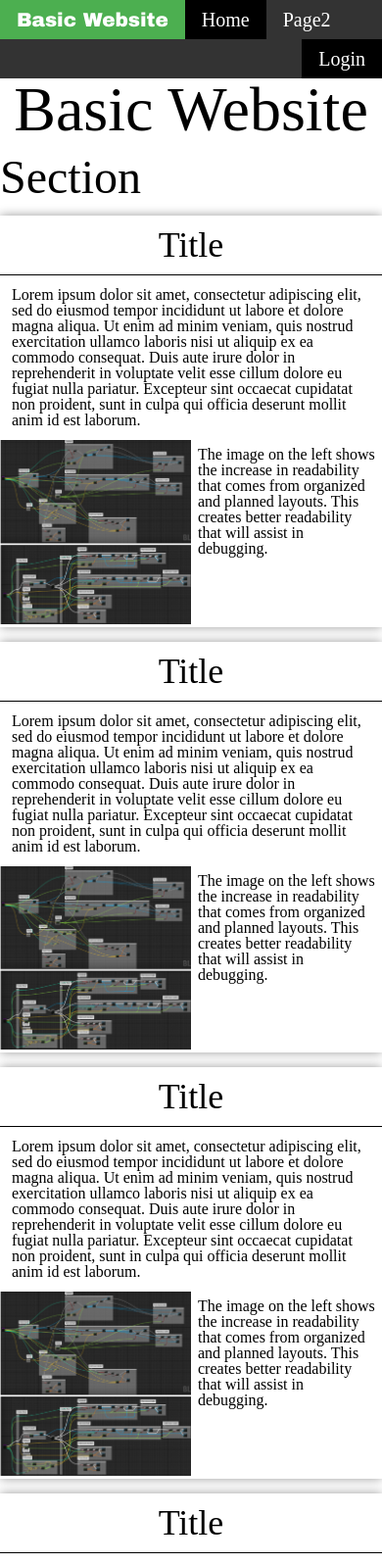
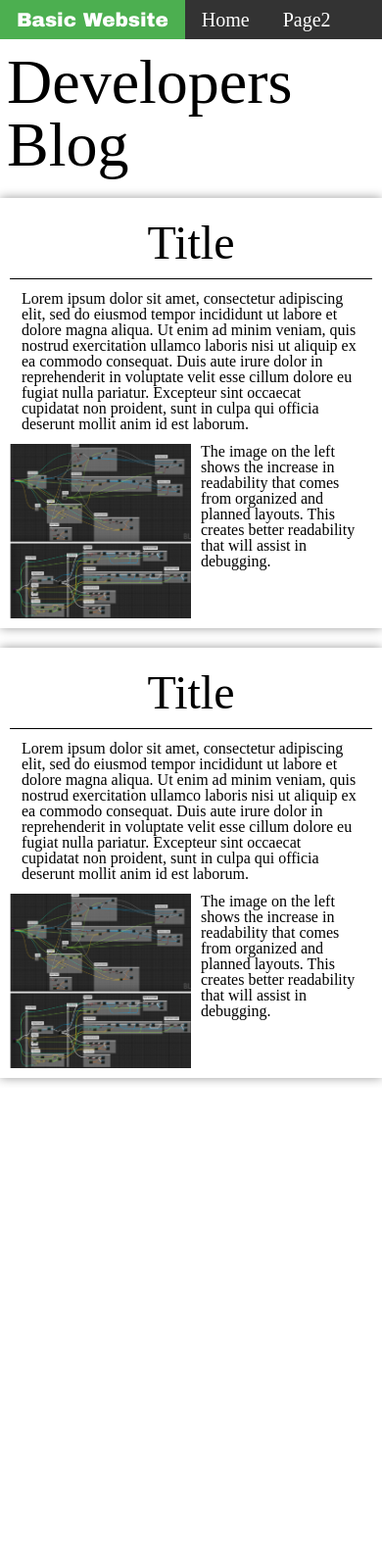
Before and after one commit to architvis/website_example, a website: page public/pages/index.html in a window 390 px wide. Shown: the top 1596 px of the page at 98% size. After the commit the page ends 1110 px from the top, so only its background shows below. Drawn offline with Linux system fonts and the light colour scheme.

Commit message:
removed all classes and ids from html and css, removed all divs and focused on semantics

```diff
--- a/public/css/styles.css
+++ b/public/css/styles.css
@@ -7,12 +7,12 @@ h5{font-size:20px;}
 h6{font-size:18px;}
 
 @media only screen and (max-width: 600px) {
-    .content, .content .intro,.content .card .title {
+    section {
       width: 100%!important;
     }
   }
 
-nav.navbar{
+nav{
     width: 100%;
     background-color:#333;
     color: white;
@@ -20,17 +20,17 @@ nav.navbar{
     height: auto;
 }
 
-nav.navbar ul{
+nav ul{
     vertical-align: baseline;
 }
 
-nav.navbar ul li a, nav.navbar ul li a:visited{
+nav ul li a, nav ul li a:visited{
     vertical-align: baseline;
     padding: 10px 17px;
     color: white;
 }
 
-nav.navbar ul li{
+nav ul li{
     display: inline-flex;
     list-style-type: none;
     float: left;
@@ -40,97 +40,66 @@ nav.navbar ul li{
 }
 
 
-nav.navbar ul li:hover{
+nav ul li:hover{
     background-color: #000;
 }
 
-nav.navbar ul li.active{
+/* nav ul li a:active{
     background-color: #000;
-}
+} */
 
-nav.navbar ul li.login{
-    float: right;
-    background-color: #000000;
-}
-
-nav.navbar ul li a:link, nav.navbar ul i a:visited, nav.navbar ul i a:hover, nav.navbar ul i a:active {
+nav ul li a:link, nav ul i a:visited, nav ul i a:hover, nav ul i a:active {
     text-decoration: none; color: white;
   }
 
-.navbar-brand{
+nav ul li:first-child{
     font-family: 'Archivo Black', sans-serif;
     background-color: #4CAF50;  /*got color from https://www.w3schools.com/css/css_navbar.asp */
 }
 
-.content{
-    width: 600px;
+section{
+    width: 600px;   /* content width - article padding*/
     margin: auto;
-    background-color: white;
 }
 
-.content .intro{
-    width: 100%;
-    text-align: center;
+section header{
+    padding: 12px 7px;
 }
 
-.content .section{
+article{
     width: 100%;
-    padding-top: 13px;
-}
+    box-sizing: border-box;
+    margin: 10px auto;
+    float: left;
+    padding: 10px;
+    background-color: white;
 
-.content .card{
-    width: 100%;
-}
-
-
-/* Modified Code for shadow from https://css-tricks.com/almanac/properties/b/box-shadow/ */
-.content .card
-{
+    /* Modified Code for shadow from https://css-tricks.com/almanac/properties/b/box-shadow/ */
     -webkit-box-shadow:0 0 10px rgba(0,0,0,0.4);
     -moz-box-shadow:0 0 10px rgba(0,0,0,0.4);
     box-shadow:0 0 10px rgba(0,0,0,0.4);
-    margin: 15px 0px;
 }
 
-
-
-.content .card .title{
+article header{
     box-sizing: border-box;
     text-align: center;
-    width: 600px;   /* content width - .card padding*/
     padding: 12px;
     border-bottom: 1px solid #000;
 }
 
-.content .card p{
-    padding: 12px;
+article p{
+    margin: 12px;
 }
 
-.content .card .img-with-text{
-    clear: both;
-    display: inline-flex;
-    overflow: hidden;
-    width: 100%;
-}
-
-.content .card .img-with-text img{
+article img{
     width: 50%;
     float: left;
-}
-
-.content .card .img-with-text .text{
-    box-sizing: border-box;
-    width: 50%;
-    padding: 7px;
-    float: right;
-}
-
-.login-container{
-    margin: 50px 0px;
+    clear: both;
+    padding-right: 10px;
 }
 
 /* Form is a modified version from an old project */
-form.login{
+form{
     position: relative;
     z-index: 1;
     background: #FFFFFF;
@@ -141,7 +110,7 @@ form.login{
     box-shadow: 0 0 20px 0 rgba(0, 0, 0, 0.2), 0 5px 5px 0 rgba(0, 0, 0, 0.24);
 }
 
-form.login input{
+form input{
     font-family: "Roboto", sans-serif;
     outline: 0;
     background: #f2f2f2;
@@ -153,7 +122,7 @@ form.login input{
     font-size: 14px;
 }
 
-form.login button{
+form button{
     font-family: "Roboto", sans-serif;
     text-transform: uppercase;
     outline: 0;
@@ -168,6 +137,6 @@ form.login button{
     cursor: pointer;
 }
 
-form.login button:hover,form.login button:active,form.login button:focus {
+form button:hover,form.login button:active,form.login button:focus {
     background: #43A047;
   }
--- a/public/pages/index.html
+++ b/public/pages/index.html
@@ -13,102 +13,46 @@
 </head>
 
 <body>
-    <nav class="navbar">
+    <nav role="navigation">
         <ul>
-            <li><a class="navbar-brand" href="/">Basic Website</a></li>
-            <li class="active"><a class="navbar-link active" href="/">Home</a></li>
-            <li><a class="navbar-link" href="/page2">Page2</a></li>
-            <li class="login"><a class="navbar-link login" href="/login">Login</a></li>
+            <li><a href="/">Basic Website</a></li>
+            <li><a href="/">Home</a></li>
+            <li><a href="/page2">Page2</a></li>
             <ul />
     </nav>
 
-    <div class="container" id="content">
-            <div class="content">
-                <div class="intro"><h1>Basic Website</h1></div>
-            </div>
-        </div>
-
-        <div class="container" id="content">
-                <div class="content">
-                    <div class="section"><h2>Section</h2></div>
-                </div>
-            </div>
-
-    <div class="container" id="content">
-        <div class="content">
-            <div class="card">
-                <div class="title">
-                    <h3>Title</h3>
-                </div>
+    <section>
+        <header>
+            <h1>Developers Blog</h1>
+        </header>
+        <article>
+            <header>
+                <h2>Title</h2>
+            </header>
+            <p>Lorem ipsum dolor sit amet, consectetur adipiscing elit, sed do eiusmod tempor incididunt ut labore
+                et dolore magna aliqua. Ut enim ad minim veniam, quis nostrud exercitation ullamco laboris nisi ut
+                aliquip ex ea commodo consequat. Duis aute irure dolor in reprehenderit in voluptate velit esse
+                cillum dolore eu fugiat nulla pariatur. Excepteur sint occaecat cupidatat non proident, sunt in
+                culpa qui officia deserunt mollit anim id est laborum.</p>
+            <img src="/imgs/unreal_engine_blueprints.png">
+            <p>The image on the left shows the increase in readability that comes from organized and planned layouts.
+                This creates better readability that will assist in debugging.</p>
+        </article>
+        <article>
+                <header>
+                    <h2>Title</h2>
+                </header>
                 <p>Lorem ipsum dolor sit amet, consectetur adipiscing elit, sed do eiusmod tempor incididunt ut labore
                     et dolore magna aliqua. Ut enim ad minim veniam, quis nostrud exercitation ullamco laboris nisi ut
                     aliquip ex ea commodo consequat. Duis aute irure dolor in reprehenderit in voluptate velit esse
                     cillum dolore eu fugiat nulla pariatur. Excepteur sint occaecat cupidatat non proident, sunt in
                     culpa qui officia deserunt mollit anim id est laborum.</p>
-                <div class="img-with-text"><img src="/imgs/unreal_engine_blueprints.png">
-                    <div class="text">The image on the left shows the increase in readability that comes from organized
-                        and planned layouts. This creates better readability that will assist in debugging. </div>
-                </div>
-            </div>
-        </div>
-    </div>
+                <img src="/imgs/unreal_engine_blueprints.png">
+                <p>The image on the left shows the increase in readability that comes from organized and planned layouts.
+                    This creates better readability that will assist in debugging.</p>
+            </article>
+    </section>
 
-    <div class="container" id="content">
-        <div class="content">
-            <div class="card">
-                <div class="title">
-                    <h3>Title</h3>
-                </div>
-                <p>Lorem ipsum dolor sit amet, consectetur adipiscing elit, sed do eiusmod tempor incididunt ut labore
-                    et dolore magna aliqua. Ut enim ad minim veniam, quis nostrud exercitation ullamco laboris nisi ut
-                    aliquip ex ea commodo consequat. Duis aute irure dolor in reprehenderit in voluptate velit esse
-                    cillum dolore eu fugiat nulla pariatur. Excepteur sint occaecat cupidatat non proident, sunt in
-                    culpa qui officia deserunt mollit anim id est laborum.</p>
-                <div class="img-with-text"><img src="/imgs/unreal_engine_blueprints.png">
-                    <div class="text">The image on the left shows the increase in readability that comes from organized
-                        and planned layouts. This creates better readability that will assist in debugging. </div>
-                </div>
-            </div>
-        </div>
-    </div>
-
-    <div class="container" id="content">
-        <div class="content">
-            <div class="card">
-                <div class="title">
-                    <h3>Title</h3>
-                </div>
-                <p>Lorem ipsum dolor sit amet, consectetur adipiscing elit, sed do eiusmod tempor incididunt ut labore
-                    et dolore magna aliqua. Ut enim ad minim veniam, quis nostrud exercitation ullamco laboris nisi ut
-                    aliquip ex ea commodo consequat. Duis aute irure dolor in reprehenderit in voluptate velit esse
-                    cillum dolore eu fugiat nulla pariatur. Excepteur sint occaecat cupidatat non proident, sunt in
-                    culpa qui officia deserunt mollit anim id est laborum.</p>
-                <div class="img-with-text"><img src="/imgs/unreal_engine_blueprints.png">
-                    <div class="text">The image on the left shows the increase in readability that comes from organized
-                        and planned layouts. This creates better readability that will assist in debugging. </div>
-                </div>
-            </div>
-        </div>
-    </div>
-
-    <div class="container" id="content">
-        <div class="content">
-            <div class="card">
-                <div class="title">
-                    <h3>Title</h3>
-                </div>
-                <p>Lorem ipsum dolor sit amet, consectetur adipiscing elit, sed do eiusmod tempor incididunt ut labore
-                    et dolore magna aliqua. Ut enim ad minim veniam, quis nostrud exercitation ullamco laboris nisi ut
-                    aliquip ex ea commodo consequat. Duis aute irure dolor in reprehenderit in voluptate velit esse
-                    cillum dolore eu fugiat nulla pariatur. Excepteur sint occaecat cupidatat non proident, sunt in
-                    culpa qui officia deserunt mollit anim id est laborum.</p>
-                <div class="img-with-text"><img src="/imgs/unreal_engine_blueprints.png">
-                    <div class="text">The image on the left shows the increase in readability that comes from organized
-                        and planned layouts. This creates better readability that will assist in debugging. </div>
-                </div>
-            </div>
-        </div>
-    </div>
 
     <script type="text/javascript" src="/js/scripts.js"></script>
 </body>
```
Also changed, not shown: html5_semantics.md (added, +21 -0 lines), public/pages/login.html (deleted, +0 -48 lines), public/pages/page2.html (+0 -1 lines).
